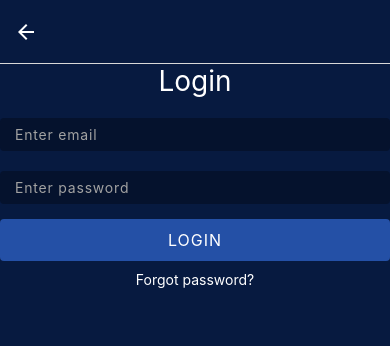
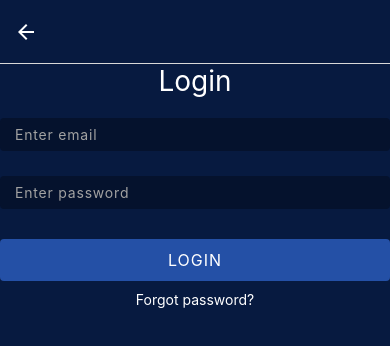
Before and after one commit to shd-mn/codetalks, a React Native app: screen /Login in a window 390 px wide. Shown: the top 346 px of the page. Built offline with nearby package versions, Linux system fonts and the light colour scheme.

Commit message:
feat: added Formik and Yup for form validation to Login page

```diff
--- a/src/Pages/Auth/Login/index.tsx
+++ b/src/Pages/Auth/Login/index.tsx
@@ -1,21 +1,82 @@
-import React from 'react';
+import React, {useState} from 'react';
 import {SafeAreaView, View, Text} from 'react-native';
+import {Formik} from 'formik';
+import * as Yup from 'yup';
+import auth from '@react-native-firebase/auth';
 import Input from '../../../components/Form/Input';
 import Button from '../../../components/UI/Button';
 import styles from './login.styles';
+
+interface initialState {
+  email: string;
+  password: string;
+}
+
+const initialForm: initialState = {
+  email: '',
+  password: '',
+};
+
 function Login() {
-  const onPress = () => {};
+  const [isLoading, setIsLoading] = useState(false);
+  const handleFormSubmit = async (values: initialState) => {
+    setIsLoading(true);
+    try {
+      const user = await auth().signInWithEmailAndPassword(
+        values.email,
+        values.password,
+      );
+      console.log(user);
+    } catch (err) {
+      console.log(err);
+    } finally {
+      setIsLoading(false);
+    }
+  };
+
   return (
     <SafeAreaView style={styles.container}>
       <View>
         <Text style={styles.title}>Login</Text>
       </View>
-      <View style={styles.inputContainer}>
-        <Input placeholder="Enter email" />
-        <Input placeholder="Enter password" />
-      </View>
-      <Button title="LOGIN" onPress={onPress} />
-
+      <Formik
+        initialValues={initialForm}
+        onSubmit={handleFormSubmit}
+        validationSchema={Yup.object({
+          email: Yup.string()
+            .email('Invalid email adress')
+            .required('Email is required'),
+          password: Yup.string()
+            .min(5, 'Password must be at least 5 characters')
+            .required('Password is required'),
+        })}>
+        {({values, errors, touched, handleChange, handleSubmit}) => (
+          <>
+            <View style={styles.inputContainer}>
+              <Input
+                placeholder="Enter email"
+                value={values.email}
+                onChange={handleChange('email')}
+                error={errors.email}
+                touched={touched.email}
+              />
+              <Input
+                placeholder="Enter password"
+                value={values.password}
+                onChange={handleChange('password')}
+                error={errors.password}
+                touched={touched.password}
+                isSecure={true}
+              />
+            </View>
+            <Button
+              title="LOGIN"
+              onPress={handleSubmit}
+              isLoading={isLoading}
+            />
+          </>
+        )}
+      </Formik>
       <View>
         <Text style={styles.recover}>Forgot password?</Text>
       </View>
--- a/src/Pages/Auth/Login/login.styles.ts
+++ b/src/Pages/Auth/Login/login.styles.ts
@@ -13,8 +13,8 @@ export default StyleSheet.create({
     marginBottom: 20,
   },
   inputContainer: {
-    gap: 20,
-    marginBottom: 15,
+    gap: 25,
+    marginBottom: 30,
   },
   recover: {
     marginTop: 'auto',
```
